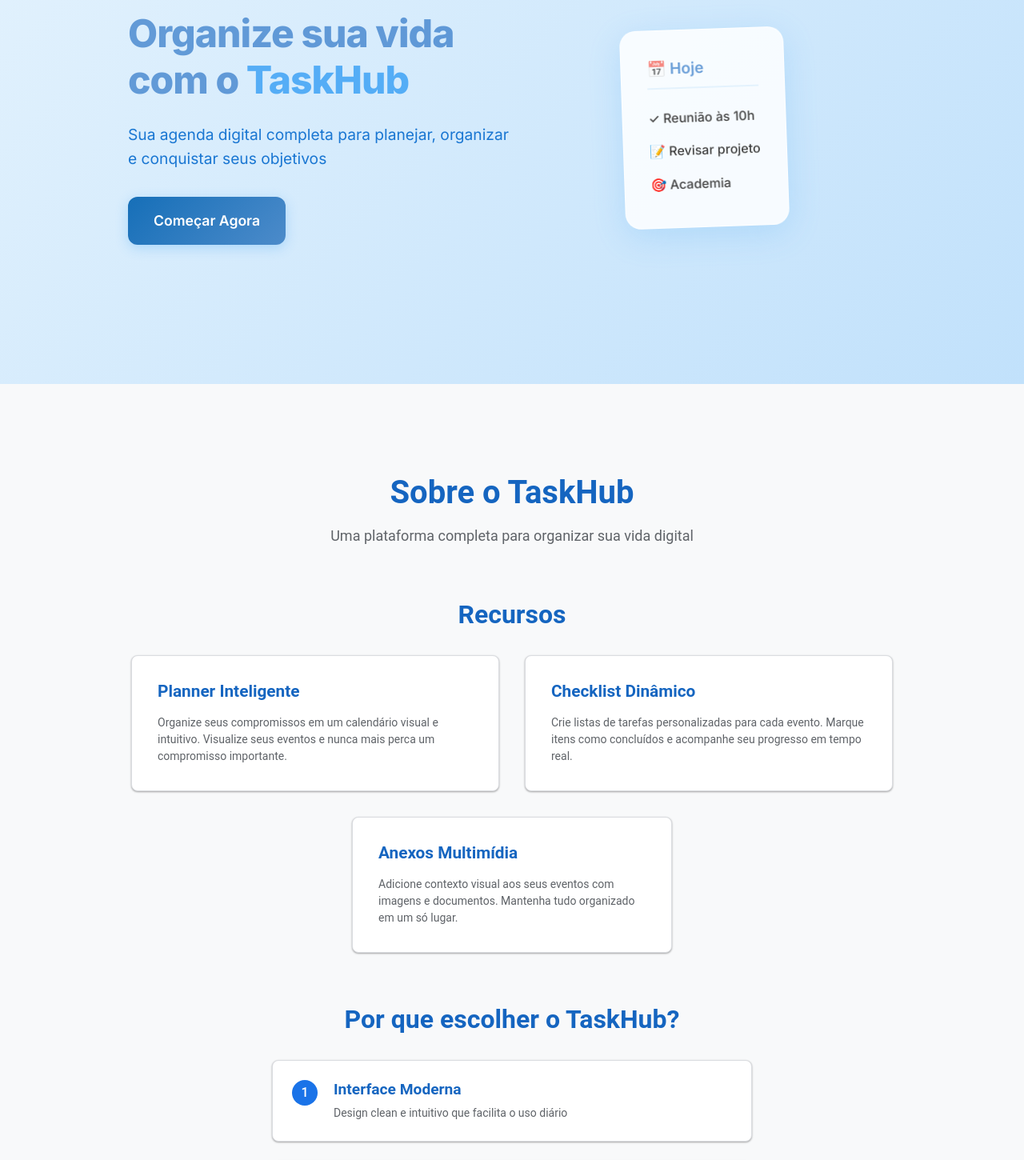
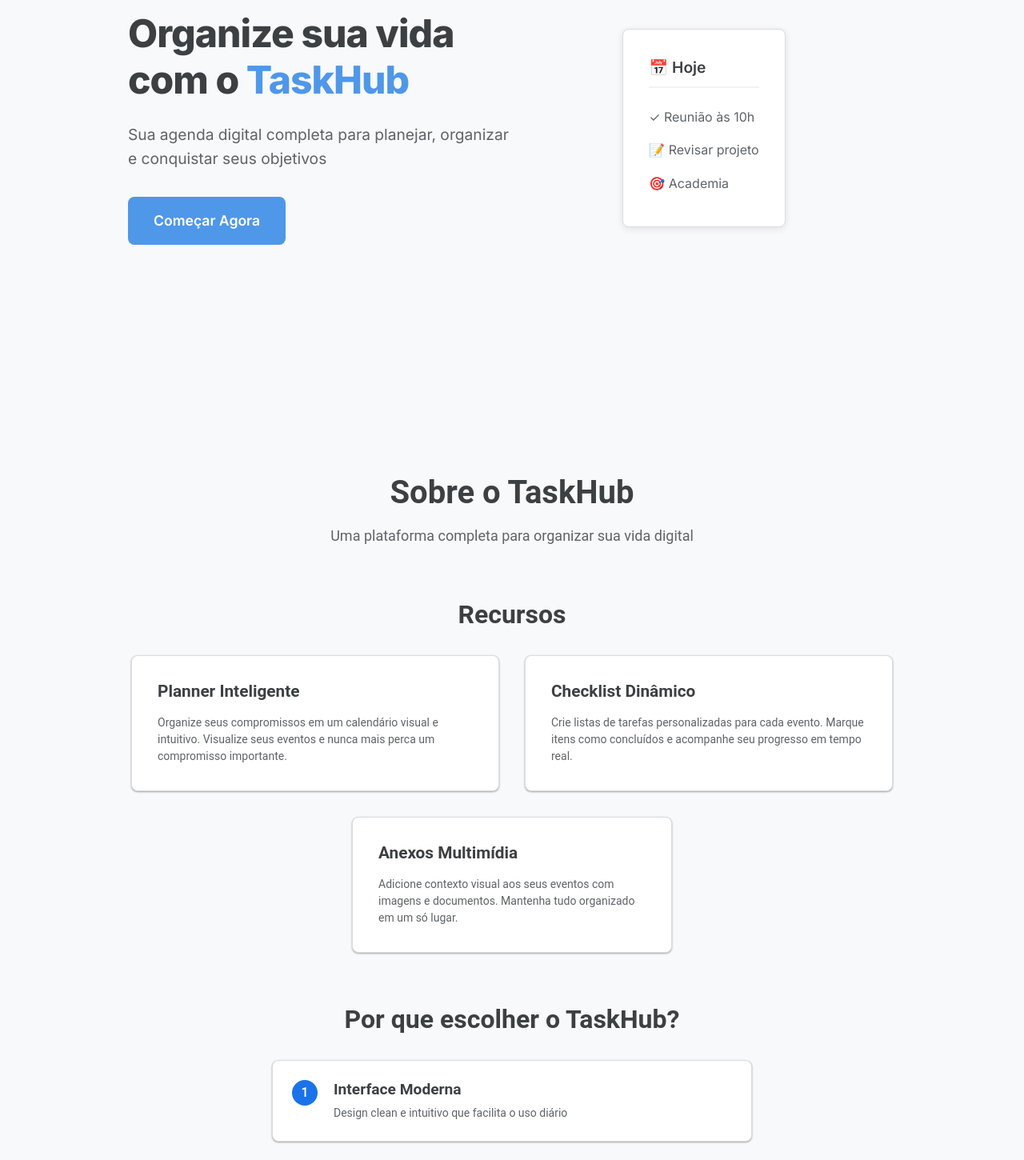
Before and after one commit to i4tsukei/TaskHub, a React (Vite) app in the folder taskhub/: page / in a window 1280 px wide. Shown: the part 240-1690 px from the top of the page at 80% size. Built offline with nearby package versions, Linux system fonts and the light colour scheme; a web font is replaced by a local one.

Commit message:
alteração na home

```diff
--- a/taskhub/src/components/Navbar.css
+++ b/taskhub/src/components/Navbar.css
@@ -31,7 +31,7 @@
 .logo {
   font-weight: 700;
   font-size: 1.5rem;
-  color: #1565c0;
+  color: #ffffff;
   letter-spacing: -0.02em;
   position: relative;
   z-index: 1;
@@ -87,14 +87,14 @@
 }
 
 .sign-in {
-  background: linear-gradient(135deg, #42a5f5 0%, #1976d2 100%);
+  background: linear-gradient(135deg, #3e73c2 0%, #6fb7ff 100%);
   border: none;
   padding: 0.75rem 1.5rem;
   border-radius: 12px;
   font-weight: 600;
   cursor: pointer;
   transition: all 0.3s cubic-bezier(0.4, 0, 0.2, 1);
-  color: white;
+  color: rgb(255, 255, 255);
   font-size: 0.95rem;
   box-shadow: 0 4px 15px rgba(66, 165, 245, 0.3);
   font-family: inherit;
--- a/taskhub/src/pages/Contato.css
+++ b/taskhub/src/pages/Contato.css
@@ -1,146 +1,125 @@
 @import url('https://fonts.googleapis.com/css2?family=Inter:wght@300;400;500;600;700;800&display=swap');
 
 .contato {
+  min-height: 100vh;
+  background: #f8f9fa;
   font-family: 'Inter', -apple-system, BlinkMacSystemFont, sans-serif;
-  min-height: 100vh;
-  background: linear-gradient(135deg, #e3f2fd 0%, #bbdefb 70%, #ffffff 100%);
-  line-height: 1.6;
 }
 
 .contato-container {
-  max-width: 1000px;
+  max-width: 800px;
   margin: 0 auto;
-  padding: 4rem 2rem;
+  padding: 48px 24px;
 }
 
 .contato-header {
   text-align: center;
-  margin-bottom: 4rem;
+  margin-bottom: 48px;
 }
 
 .contato-header h1 {
-  font-size: 3rem;
-  font-weight: 800;
-  color: #1565c0;
-  margin-bottom: 1rem;
-  line-height: 1.2;
-  letter-spacing: -0.02em;
+  font-size: 32px;
+  font-weight: 400;
+  color: #3c4043;
+  margin: 0 0 8px 0;
 }
 
 .contato-header p {
-  font-size: 1.2rem;
-  color: #1976d2;
+  font-size: 16px;
+  color: #5f6368;
   margin: 0;
-  font-weight: 400;
 }
 
 .contato-content {
   display: grid;
   grid-template-columns: 1fr 2fr;
-  gap: 4rem;
+  gap: 48px;
   align-items: start;
 }
 
 .contact-info {
   display: flex;
   flex-direction: column;
-  gap: 2rem;
+  gap: 32px;
 }
 
 .info-item {
-  background: linear-gradient(135deg, #f8fbff 0%, #e3f2fd 100%);
-  padding: 2rem;
-  border-radius: 15px;
-  border: 1px solid #bbdefb;
-  transition: transform 0.3s ease;
-}
-
-.info-item:hover {
-  transform: translateY(-5px);
-  box-shadow: 0 10px 25px rgba(66, 165, 245, 0.15);
+  padding: 0;
 }
 
 .info-item h3 {
-  font-size: 1.3rem;
-  font-weight: 600;
-  color: #1565c0;
-  margin-bottom: 0.5rem;
+  font-size: 16px;
+  font-weight: 500;
+  color: #3c4043;
+  margin: 0 0 4px 0;
 }
 
 .info-item p {
-  font-size: 1rem;
-  color: #1976d2;
+  font-size: 14px;
+  color: #5f6368;
   margin: 0;
-  line-height: 1.6;
 }
 
 .contact-form {
-  background: rgba(255, 255, 255, 0.9);
-  border-radius: 20px;
-  padding: 3rem;
-  box-shadow: 0 10px 40px rgba(66, 165, 245, 0.2);
-  border: 1px solid rgba(255, 255, 255, 0.8);
-  backdrop-filter: blur(10px);
+  background: white;
+  border-radius: 8px;
+  padding: 32px;
+  box-shadow: 0 1px 3px rgba(0,0,0,0.12), 0 1px 2px rgba(0,0,0,0.24);
+  border: 1px solid #dadce0;
 }
 
 .form-group {
-  margin-bottom: 2rem;
+  margin-bottom: 24px;
 }
 
 .form-input, .form-textarea {
   width: 100%;
-  padding: 1rem 1.5rem;
-  border: 1px solid #bbdefb;
-  border-radius: 12px;
-  font-size: 1rem;
+  padding: 12px 16px;
+  border: 1px solid #dadce0;
+  border-radius: 4px;
+  font-size: 14px;
   font-family: 'Inter', -apple-system, BlinkMacSystemFont, sans-serif;
-  background: rgba(255, 255, 255, 0.8);
-  transition: all 0.3s cubic-bezier(0.4, 0, 0.2, 1);
+  background: white;
+  transition: border-color 0.2s, box-shadow 0.2s;
   box-sizing: border-box;
-  font-weight: 400;
 }
 
 .form-input:focus, .form-textarea:focus {
   outline: none;
-  border-color: #42a5f5;
-  box-shadow: 0 0 0 3px rgba(66, 165, 245, 0.1);
-  background: white;
-  transform: translateY(-1px);
+  border-color: #1a73e8;
+  box-shadow: 0 0 0 1px #1a73e8;
 }
 
 .form-input::placeholder, .form-textarea::placeholder {
-  color: #90a4ae;
-  font-weight: 400;
+  color: #9aa0a6;
 }
 
 .form-textarea {
   resize: vertical;
-  min-height: 150px;
+  min-height: 120px;
 }
 
 .submit-btn {
-  background: linear-gradient(135deg, #166fb8 0%, #4c8bca 100%);
+  background: #1a73e8;
   color: white;
   border: none;
-  padding: 1rem 2rem;
-  border-radius: 12px;
-  font-size: 1.1rem;
-  font-weight: 600;
+  padding: 12px 24px;
+  border-radius: 4px;
+  font-size: 14px;
+  font-weight: 500;
   font-family: 'Inter', -apple-system, BlinkMacSystemFont, sans-serif;
   cursor: pointer;
-  transition: all 0.3s cubic-bezier(0.4, 0, 0.2, 1);
-  box-shadow: 0 4px 15px rgba(66, 165, 245, 0.3);
-  width: 100%;
+  transition: background-color 0.2s, box-shadow 0.2s;
 }
 
 .submit-btn:hover {
-  transform: translateY(-2px);
-  box-shadow: 0 8px 25px rgba(66, 165, 245, 0.4);
+  background: #1557b0;
+  box-shadow: 0 1px 3px rgba(0,0,0,0.12), 0 1px 2px rgba(0,0,0,0.24);
 }
 
 .submit-btn:active {
-  transform: translateY(0);
-  box-shadow: 0 4px 15px rgba(66, 165, 245, 0.3);
+  background: #1557b0;
+  box-shadow: 0 2px 6px rgba(0,0,0,0.2);
 }
 
 @media (max-width: 768px) {
--- a/taskhub/src/pages/Home.css
+++ b/taskhub/src/pages/Home.css
@@ -3,7 +3,7 @@
 .home {
   font-family: 'Inter', -apple-system, BlinkMacSystemFont, sans-serif;
   min-height: 100vh;
-  background: linear-gradient(135deg, #e3f2fd 0%, #bbdefb 70%, #ffffff 100%);
+  background: #f8f9fa;
   line-height: 1.6;
 }
 
@@ -24,41 +24,40 @@
 .hero-title {
   font-size: 3rem;
   font-weight: 800;
-  color: #1565c09d;
+  color: #3c4043;
   margin-bottom: 1.5rem;
   line-height: 1.2;
   letter-spacing: -0.02em;
 }
 
 .brand {
-  color: #42a4f5e0;
+  color: #4f97e9;
 }
 
 .hero-subtitle {
   font-size: 1.2rem;
-  color: #1976d2;
+  color: #5f6368;
   margin-bottom: 2rem;
   line-height: 1.6;
   font-weight: 400;
 }
 
 .cta-button {
-  background: linear-gradient(135deg, #166fb8 0%, #4c8bca 100%);
+  background: #4f97e9;
   color: white;
   border: none;
   padding: 1rem 2rem;
   font-size: 1.1rem;
   font-weight: 600;
-  border-radius: 12px;
+  border-radius: 8px;
   cursor: pointer;
-  transition: all 0.3s cubic-bezier(0.4, 0, 0.2, 1);
-  box-shadow: 0 4px 15px rgba(66, 165, 245, 0.3);
+  transition: all 0.2s ease;
   font-family: inherit;
 }
 
 .cta-button:hover {
-  transform: translateY(-2px);
-  box-shadow: 0 8px 25px rgba(66, 165, 245, 0.4);
+  background: #1557b0;
+  box-shadow: 0 2px 8px rgba(0,0,0,0.15);
 }
 
 .hero-image {
@@ -69,44 +68,27 @@
 }
 
 .floating-card {
-  background: rgba(255, 255, 255, 0.836);
-  border-radius: 20px;
+  background: white;
+  border-radius: 8px;
   padding: 2rem;
-  box-shadow: 0 10px 40px rgba(66, 165, 245, 0.2);
-  transform: rotate(-2deg);
-  animation: float 6s ease-in-out infinite;
-  border: 1px solid rgba(255, 255, 255, 0.8);
-}
-
-.floating-card:hover {
-  transform: rotate(-2deg) translateY(-10px);
-  box-shadow: 0 20px 60px rgba(66, 165, 245, 0.3);
-}
-
-@keyframes float {
-  0%, 100% { transform: rotate(-2deg) translateY(0px); }
-  50% { transform: rotate(-2deg) translateY(-10px); }
+  box-shadow: 0 2px 10px rgba(0,0,0,0.1);
+  border: 1px solid #dadce0;
 }
 
 .card-header {
   font-size: 1.2rem;
   font-weight: 600;
-  color: #1565c0a1;
+  color: #3c4043;
   margin-bottom: 1rem;
-  border-bottom: 2px solid #e3f2fd;
+  border-bottom: 2px solid #f1f3f4;
   padding-bottom: 0.5rem;
 }
 
 .task-item {
   padding: 0.5rem 0;
-  color: #424242;
+  color: #5f6368;
   font-size: 1rem;
-  font-weight: 500;
-  transition: color 0.2s ease;
-}
-
-.task-item:hover {
-  color: #97b8dd;
+  font-weight: 400;
 }
 
 /* Sobre Section */
@@ -129,13 +111,13 @@
 .sobre-header h2 {
   font-size: 2.5rem;
   font-weight: 700;
-  color: #1565c0;
+  color: #3c4043;
   margin-bottom: 1rem;
 }
 
 .sobre-header p {
   font-size: 1.2rem;
-  color: #1976d2;
+  color: #5f6368;
   max-width: 600px;
   margin: 0 auto !important;
   text-align: center !important;
@@ -150,7 +132,7 @@
 .recursos-section h3 {
   font-size: 2rem;
   font-weight: 600;
-  color: #1565c0;
+  color: #3c4043;
   text-align: center;
   margin-bottom: 2rem;
 }
@@ -168,27 +150,21 @@
 }
 
 .recurso-item {
-  background: linear-gradient(135deg, #f8fbff 0%, #e3f2fd 100%);
+  background: #f8f9fa;
   padding: 2rem;
-  border-radius: 15px;
-  border: 1px solid #bbdefb;
-  transition: transform 0.3s ease;
-}
-
-.recurso-item:hover {
-  transform: translateY(-5px);
-  box-shadow: 0 10px 25px rgba(66, 165, 245, 0.15);
+  border-radius: 8px;
+  border: 1px solid #dadce0;
 }
 
 .recurso-item h4 {
   font-size: 1.3rem;
   font-weight: 600;
-  color: #1565c0;
+  color: #3c4043;
   margin-bottom: 1rem;
 }
 
 .recurso-item p {
-  color: #1976d2;
+  color: #5f6368;
   line-height: 1.6;
   margin: 0;
 }
@@ -196,7 +172,7 @@
 .diferenciais-section h3 {
   font-size: 2rem;
   font-weight: 600;
-  color: #1565c0;
+  color: #3c4043;
   text-align: center;
   margin-bottom: 2rem;
 }
@@ -213,20 +189,14 @@
   display: flex;
   align-items: flex-start;
   gap: 1.5rem;
-  background: linear-gradient(135deg, #f8fbff 0%, #e3f2fd 100%);
+  background: #f8f9fa;
   padding: 2rem;
-  border-radius: 15px;
-  border: 1px solid #bbdefb;
-  transition: transform 0.3s ease;
-}
-
-.diferencial-item:hover {
-  transform: translateY(-5px);
-  box-shadow: 0 10px 25px rgba(66, 165, 245, 0.15);
+  border-radius: 8px;
+  border: 1px solid #dadce0;
 }
 
 .diferencial-number {
-  background: linear-gradient(135deg, #42a5f5 0%, #1976d2 100%);
+  background: #1a73e8;
   color: white;
   width: 3rem;
   height: 3rem;
@@ -242,12 +212,12 @@
 .diferencial-content h4 {
   font-size: 1.2rem;
   font-weight: 600;
-  color: #1565c0;
+  color: #3c4043;
   margin-bottom: 0.5rem;
 }
 
 .diferencial-content p {
-  color: #1976d2;
+  color: #5f6368;
   line-height: 1.6;
   margin: 0;
 }
```
